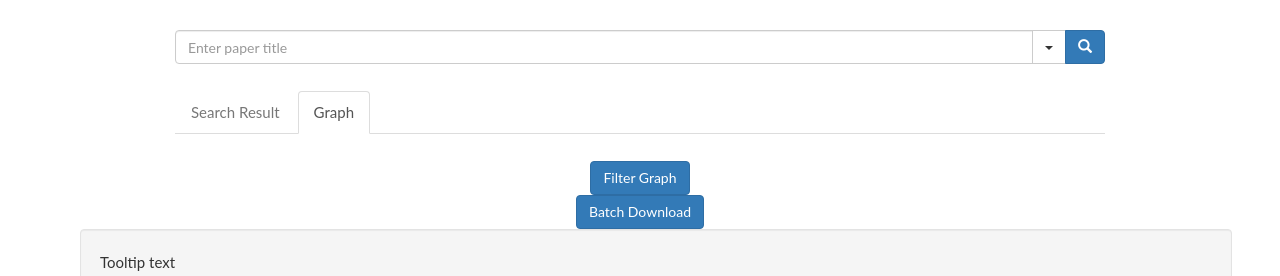
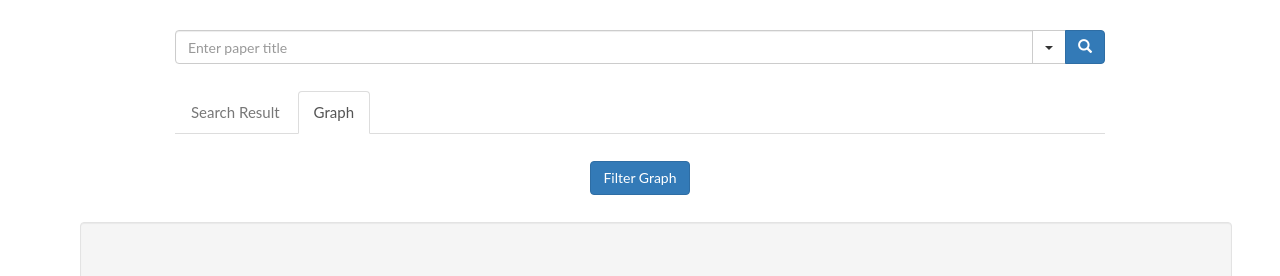
Before and after one commit to rafed/showme, a PHP site: page /showMe/graph.php in a window 1280 px wide. Shown: the part 50-326 px from the top of the page. Run offline with PHP 8.4, Linux system fonts and the light colour scheme; a user stored in the database is signed in; data that the repository does not hold is empty; some libraries are stand-ins or nearby versions.

Commit message:
improved graph ui

```diff
--- a/client/graph.php
+++ b/client/graph.php
@@ -218,13 +218,13 @@ include 'auth.php';
     <li class = "active"><a  href="graph.php">Graph</a></li>
   </ul>
     <br>
-    <button type="button" data-toggle="modal" data-target="#myModal" class="btn center-block btn-primary">Filter Graph</button>
-    <button type="button" class="btn center-block btn-primary">Batch Download</button>
+    <button type="button" data-toggle="modal" data-target="#myModal" class="btn center-block btn-primary">Filter Graph</button><br>
+    <!-- <button type="button" class="btn center-block btn-primary">Batch Download</button> -->
 
 
 
 		<div class="well" id = "cy">
-			<span id="para" class="tooltiptext">Tooltip text</span>
+			<span id="para" class="tooltiptext"></span>
 		</div>
 		<input type="hidden" id="pdfURL" value=<?php echo $_POST['pdfURL'];?>>
 		<input type="hidden" id="pdfID" value=<?php echo $_POST['pdfID'];?>>
@@ -276,7 +276,7 @@ include 'auth.php';
 				{
 					selector: 'node',
 					style: {
-						  'background-color': '#FFC0CB',
+						  'background-color': '#6495ED',
 						  'label': 'data(id)', //author dile author dekhabe
 						  'width': '40',
 						  'height': '40',
@@ -294,8 +294,8 @@ include 'auth.php';
 					  'curve-style': 'bezier',
 					  'width': 1,
 					  'target-arrow-shape': 'triangle',
-					  'line-color': '#ff0000',
-					  'target-arrow-color': '#ff0000'
+					  'line-color': '#191970',
+					  'target-arrow-color': '#191970'
 					}
 				}
 			],
@@ -326,7 +326,7 @@ include 'auth.php';
 			var v;
 			xhttp.onreadystatechange = function() {
 				if (this.readyState == 4 && this.status == 200) {
-					alert("PELAM ref"+this.responseText);
+					//alert("PELAM ref"+this.responseText);
 					// return JSON.parse(this.responseText);
 					v=JSON.parse(this.responseText);
 					//v = x[0];
@@ -378,7 +378,8 @@ include 'auth.php';
 				{
 					group: "nodes",
 					data: {
-						id: mainTitle //mainPDF.title,
+						id: mainTitle, //
+						title: mainPDF.title
 					},
 				},
 			);
@@ -414,6 +415,7 @@ include 'auth.php';
 						data: {
 							id: title, //value["title"],
 							Journal: value["journal"],
+							title: value["title"];
 						},
 					},
 				);
@@ -476,7 +478,7 @@ include 'auth.php';
 				hide: {
 					event: 'mouseout'
 				},
-				content: function(){ return "Hover "+ this.id() },
+				content: function(){ return this.data('title') },
 				position: {
 					my: 'top center',
 					at: 'bottom center'
--- a/client/searchAuth.php
+++ b/client/searchAuth.php
@@ -138,8 +138,8 @@ include 'auth.php';
 
 	<!--search bar-->
 
-            <div class="input-group" id="adv-search">
-              <form action="searchResult.php" method="post">
+            <div  id="adv-search">
+              <form class="input-group" action="searchResult.php" method="post">
                 <input type="text" name="paper" class="form-control" placeholder="Enter paper title" />
                 <div class="input-group-btn">
                     <div class="btn-group" role="group">
```
